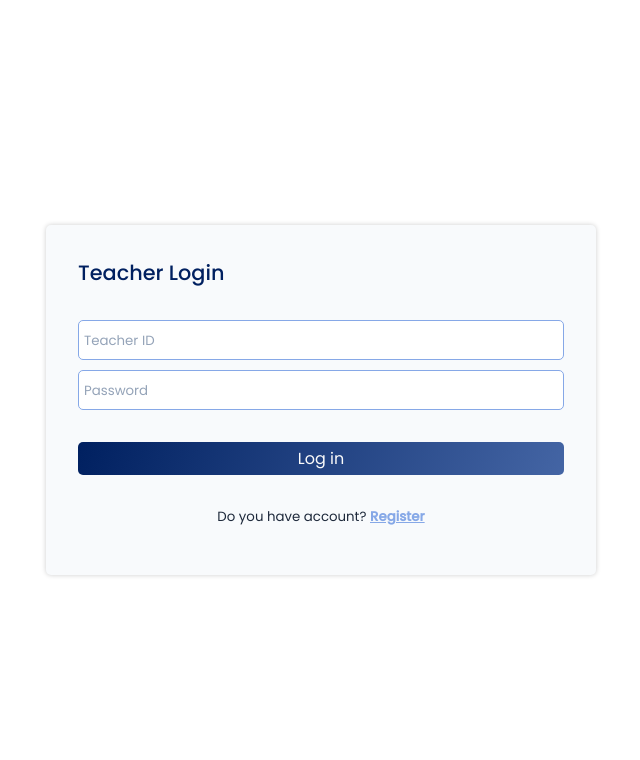
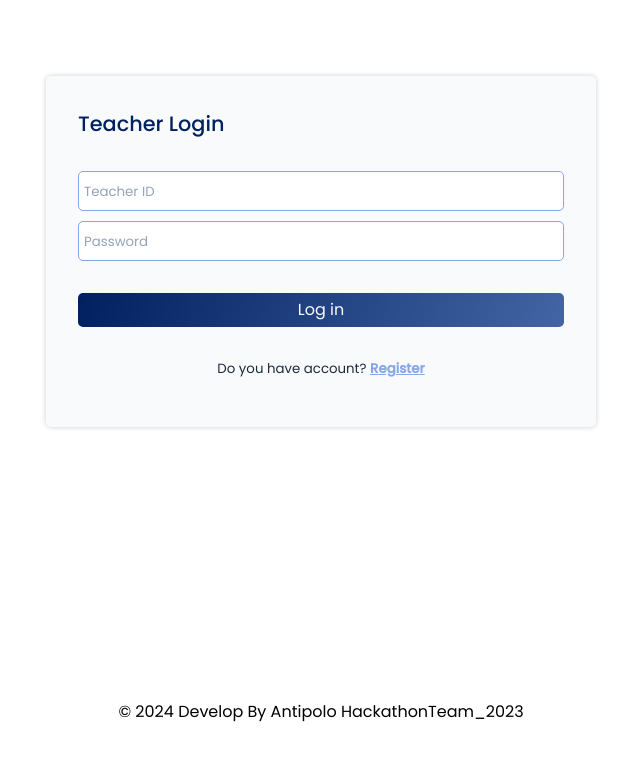
Before and after one commit to Lazytech15/TeacherShowMyGrades, a plain HTML site: page index.html in a window 1280 px wide. Shown: the whole page, without its empty margins (319-959 px from the left). Drawn offline with Linux system fonts and the light colour scheme.

Commit message:
index.html

```diff
--- a/index.html
+++ b/index.html
@@ -32,7 +32,11 @@
           </div>
       </div>
     </section>
-
+    <footer>
+        <p id="copyright">
+            &copy; <script>document.write(new Date().getFullYear())</script> Develop By Antipolo HackathonTeam_2023
+        </p>
+    </footer>
     <script type="module" src="index.js"></script>
 </body>
 
```
